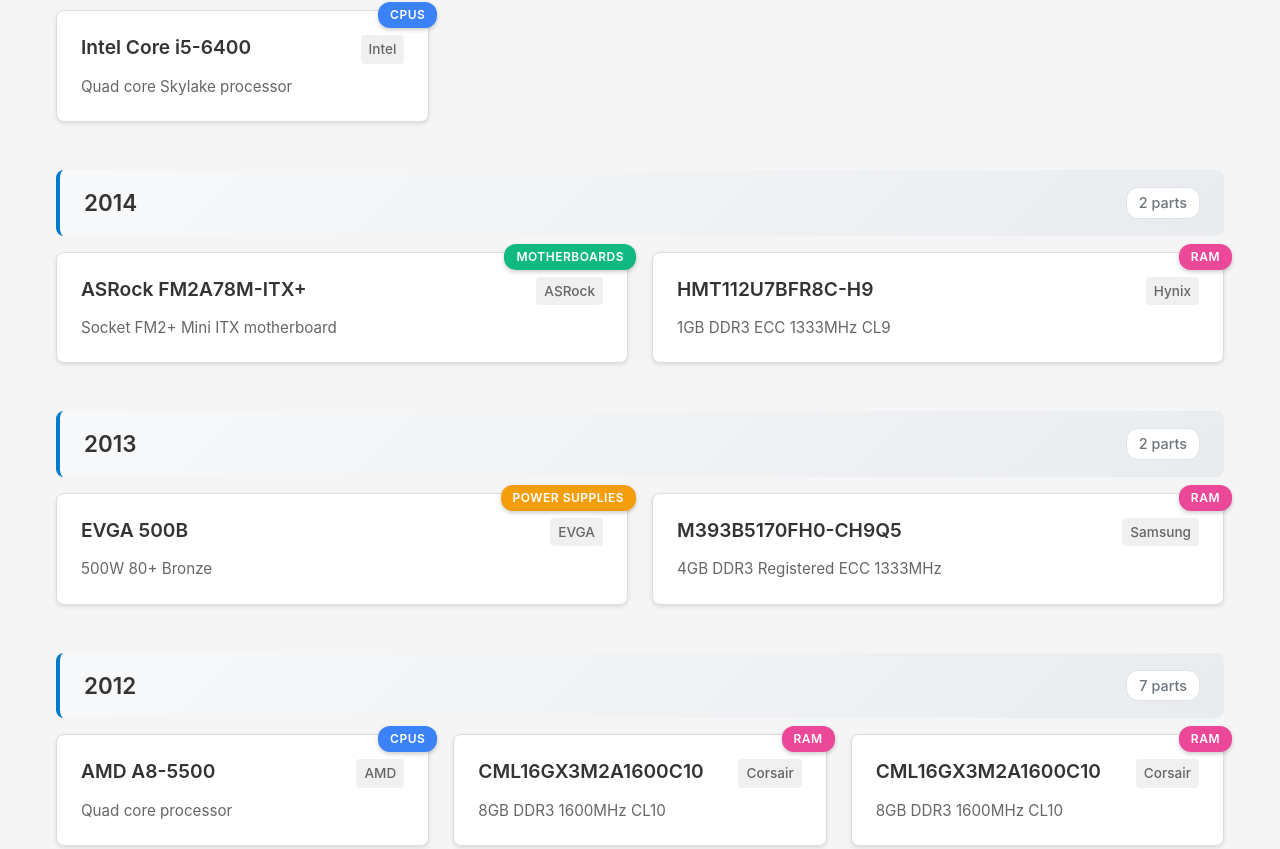
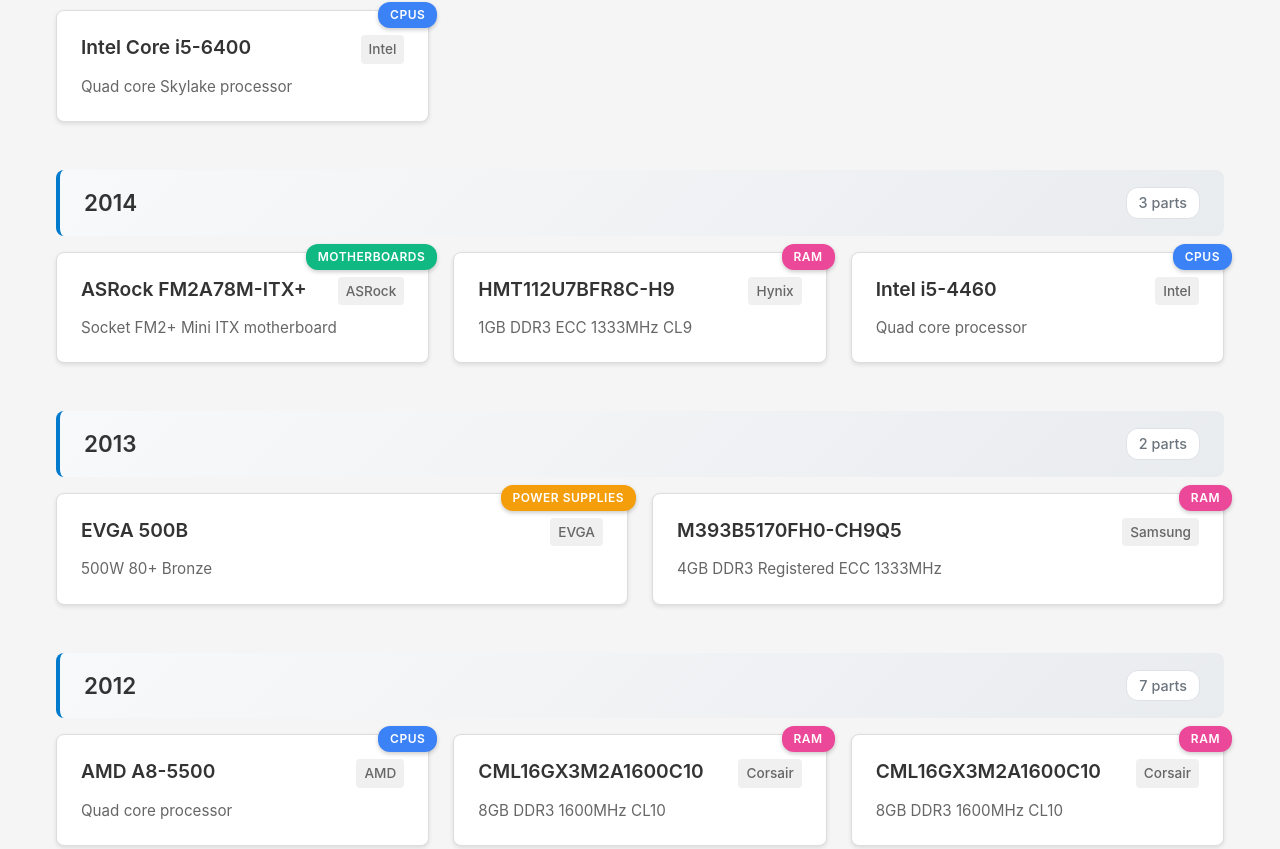
Before and after one commit to ekdennisek/pc-parts-inventory, a React (Vite) app in the folder frontend/: page / in a window 1280 px wide. Shown: the part 1671-2520 px from the top of the page. Built offline with nearby package versions, Linux system fonts and the light colour scheme.

Commit message:
Add latest arrivals

```diff
--- a/frontend/src/data/parts.ts
+++ b/frontend/src/data/parts.ts
@@ -183,6 +183,55 @@
     socket: "LGA1366",
     tdp: 130,
     releaseYear: 2008,
+  },
+  {
+    id: "cpu-15",
+    name: "Intel i5-4460",
+    brand: "Intel",
+    description: "Quad core processor",
+    cores: 4,
+    threads: 4,
+    baseClock: 3.2,
+    boostClock: 3.4,
+    socket: "LGA1150",
+    tdp: 84,
+    releaseYear: 2014,
+  },
+  {
+    id: "cpu-16",
+    name: "Intel i3-540",
+    brand: "Intel",
+    description: "Dual core processor",
+    cores: 2,
+    threads: 4,
+    baseClock: 3.066,
+    socket: "LGA1156",
+    tdp: 73,
+    releaseYear: 2010,
+  },
+  {
+    id: "cpu-17",
+    name: "Intel Pentium E5500",
+    brand: "Intel",
+    description: "Dual core processor",
+    cores: 2,
+    threads: 2,
+    baseClock: 2.8,
+    socket: "LGA775",
+    tdp: 65,
+    releaseYear: 2010,
+  },
+  {
+    id: "cpu-18",
+    name: "Intel Pentium II",
+    brand: "Intel",
+    description: "SL2W7",
+    cores: 1,
+    threads: 1,
+    baseClock: 0.267,
+    socket: "Slot 1",
+    tdp: 16.8,
+    releaseYear: 1998,
   },
 ];
 
```
